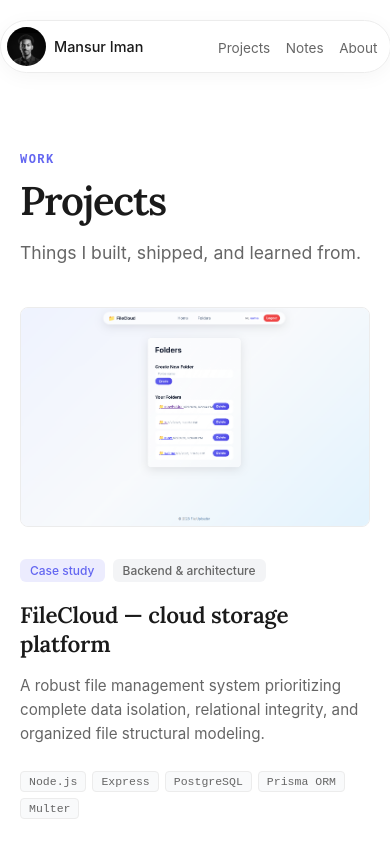
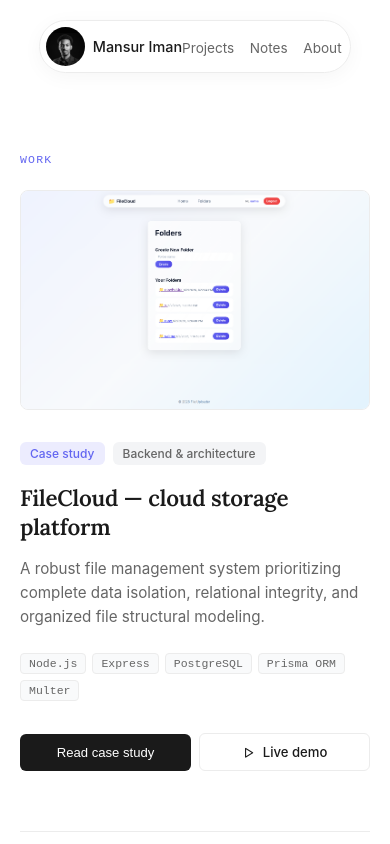
Before and after one commit to mansuur-iman/dev-portfolio, a React (Vite) app: page /projects in a window 390 px wide. Shown: the top 844 px of the page. Built offline with nearby package versions, Linux system fonts and the light colour scheme.

Commit message:
removed unnecessary content and fixed navbar position on mobile

```diff
--- a/src/components/Navbar.module.css
+++ b/src/components/Navbar.module.css
@@ -66,9 +66,9 @@
   color: var(--text-main);
 }
 
-@media (max-width: 400px) {
+@media (max-width: 640px) {
   .floatingNav {
-    width: 95%;
-    top: 12px;
+    width: 75%;
+    top: 8px;
   }
 }
--- a/src/pages/Notes.jsx
+++ b/src/pages/Notes.jsx
@@ -8,10 +8,7 @@
   return (
     <main className={styles.container}>
       <p className={styles.eyebrow}>Writing</p>
-      <h1 className={styles.pageTitle}>Notes</h1>
-      <p className={styles.subtitle}>
-        Things I learned, debugged, or thought about while building.
-      </p>
+
       <p className={styles.count}>{sorted.length} notes</p>
       <div className={styles.noteList}>
         {sorted.map((note) => (
--- a/src/pages/Notes.module.css
+++ b/src/pages/Notes.module.css
@@ -12,24 +12,7 @@
   text-transform: uppercase;
   letter-spacing: 0.1em;
   color: var(--accent); /* Replaced green with your global variable */
-  margin: 0 0 14px;
-}
-
-.pageTitle {
-  font-family: "Lora", Georgia, serif;
-  font-size: clamp(2.2rem, 5vw, 3rem);
-  font-weight: 600;
-  letter-spacing: -0.03em;
-  line-height: 1.1;
-  color: var(--text-main);
-  margin: 0 0 14px;
-}
-
-.subtitle {
-  font-size: 1rem;
-  color: var(--text-muted);
-  margin: 0 0 16px;
-  line-height: 1.6;
+  margin: 0 0 24px;
 }
 
 .count {
--- a/src/pages/Projects.jsx
+++ b/src/pages/Projects.jsx
@@ -78,10 +78,6 @@
   return (
     <main className={styles.container}>
       <p className={styles.eyebrow}>Work</p>
-      <h1 className={styles.pageTitle}>Projects</h1>
-      <p className={styles.subtitle}>
-        Things I built, shipped, and learned from.
-      </p>
 
       <div className={styles.projectList}>
         {projects.map((project) => (
--- a/src/pages/Projects.module.css
+++ b/src/pages/Projects.module.css
@@ -1,36 +1,18 @@
 .container {
   max-width: 1040px;
   margin: 0 auto;
-  padding: 80px 24px clamp(80px, 12vh, 140px);
+  padding: 40px 28px clamp(80px, 12vh, 140px);
   background-color: var(--bg-color);
 }
 
 .eyebrow {
   font-family: var(--font-mono, monospace);
-  font-size: 0.75rem;
-  font-weight: 600;
+  font-size: 0.72rem;
+  font-weight: 500;
   text-transform: uppercase;
-  letter-spacing: 0.12em;
-  color: var(--accent);
-  margin: 0 0 12px;
-}
-
-.pageTitle {
-  font-family: "Lora", Georgia, serif;
-  font-size: clamp(2.5rem, 6vw, 3.5rem);
-  font-weight: 600;
-  letter-spacing: -0.03em;
-  line-height: 1.1;
-  color: var(--text-main, #111827);
-  margin: 0 0 16px;
-}
-
-.subtitle {
-  font-size: 1.1rem;
-  color: var(--text-muted, #4b5563);
-  margin: 0 0 64px;
-  line-height: 1.6;
-  max-width: 540px;
+  letter-spacing: 0.1em;
+  color: var(--accent); /* Replaced green with your global variable */
+  margin: 0 0 24px;
 }
 
 .projectList {
@@ -135,15 +117,26 @@
   max-width: 180px; /* Keeps buttons from becoming awkwardly wide on desktop */
 }
 
+/* Replaced hardcoded black with variable fallback configuration */
 .btnPrimary {
   background-color: var(--text-main, #111827);
   color: var(--bg-color, #ffffff);
   border: 1px solid transparent;
 }
 
+/* Dynamic CSS micro-interaction animation targeting the nested arrow text */
+.btnPrimary span {
+  transition: transform 0.2s ease;
+  display: inline-block;
+}
+
 .btnPrimary:hover {
   opacity: 0.95;
   transform: translateY(-1px);
+}
+
+.btnPrimary:hover span {
+  transform: translateX(3px); /* Subtle shift forward on mouse hover */
 }
 
 .btnSecondary {
@@ -246,9 +239,6 @@
     padding: 48px 20px 80px;
   }
 
-  .subtitle {
-    margin-bottom: 40px;
-  }
   .ctaRow {
     gap: 8px;
   }
```
